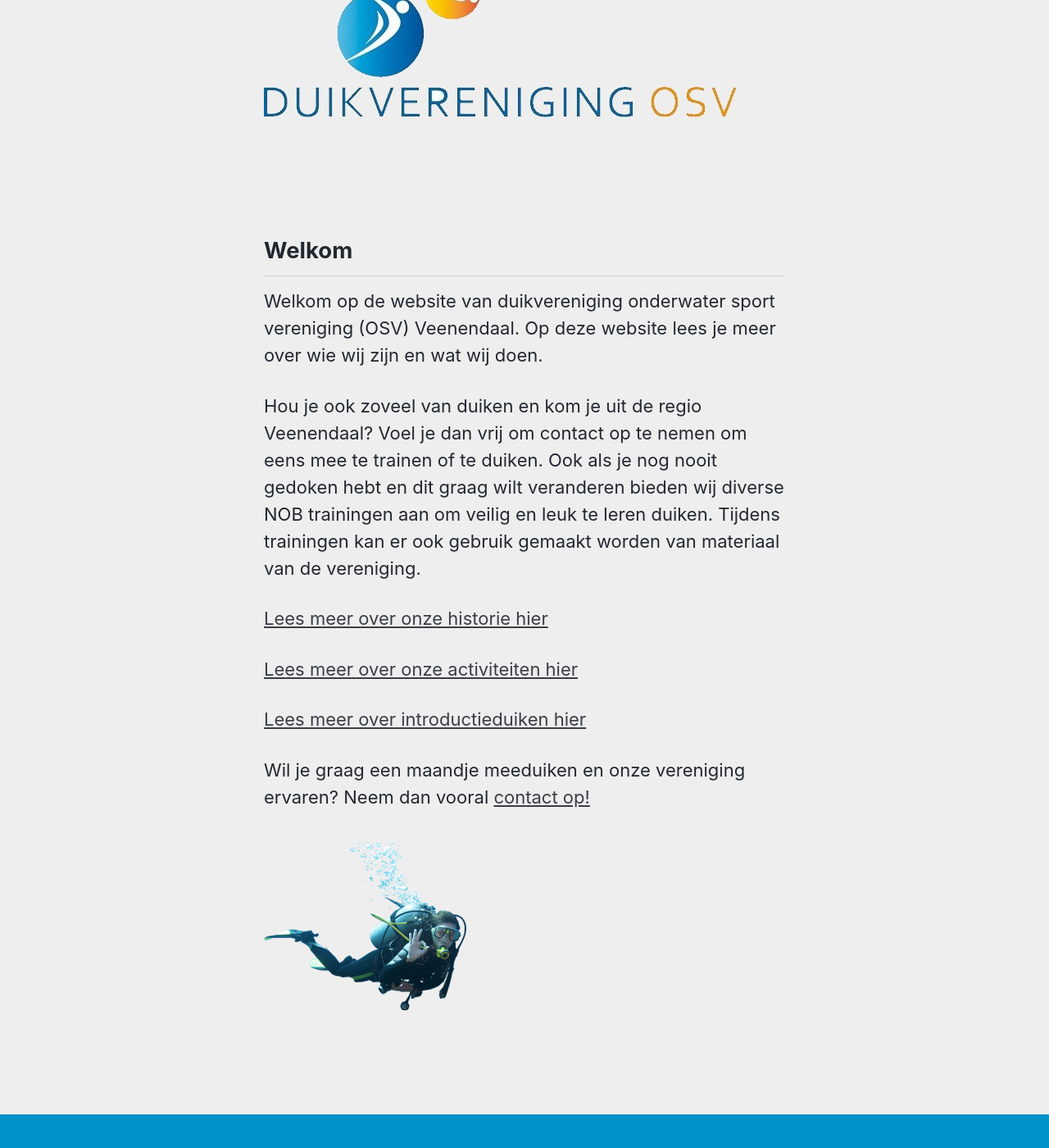
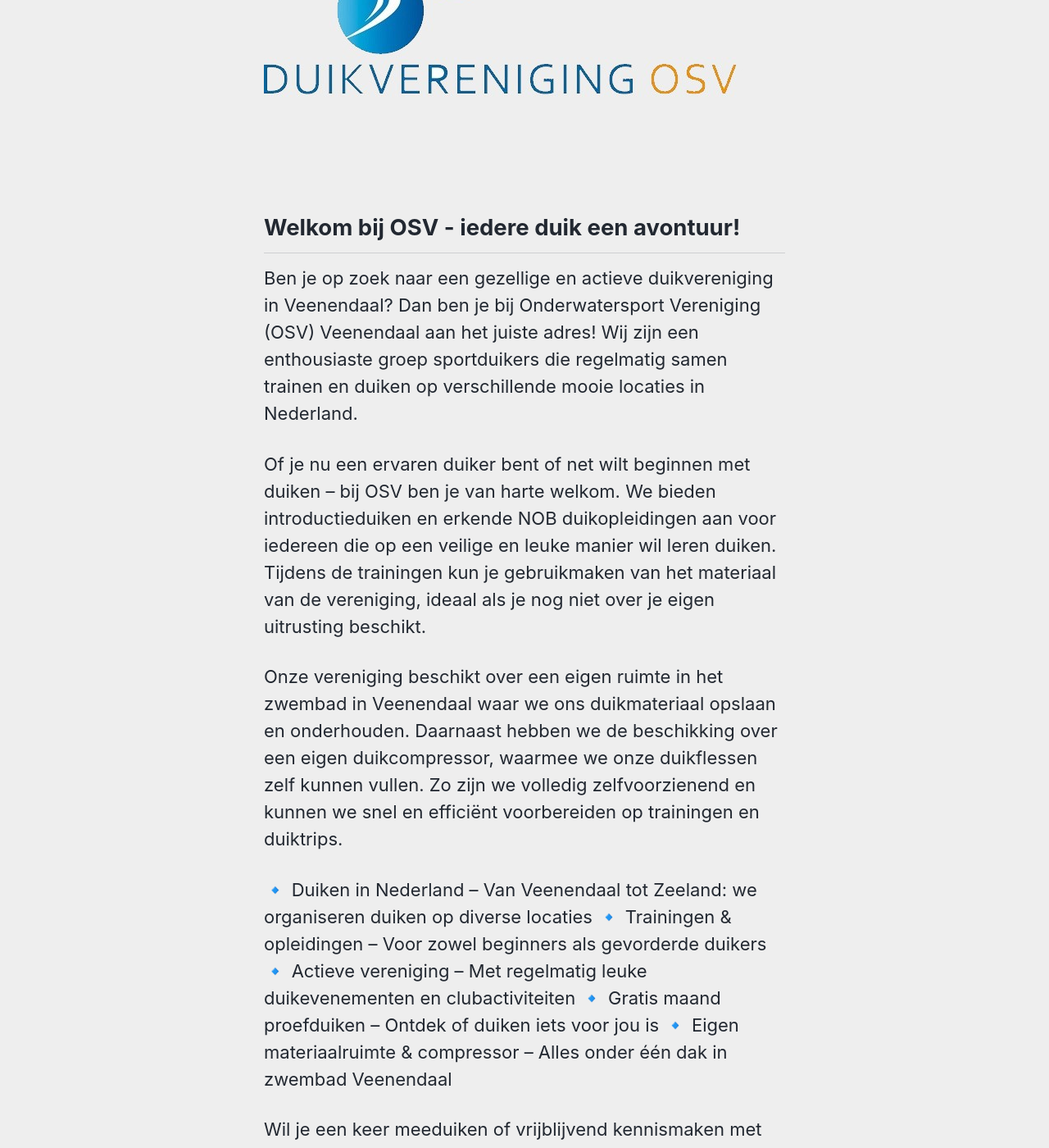
Before and after one commit to walthertimmer/osvveenendaal.nl, a Jekyll site: the page built from _pages/index.md, in a window 1280 px wide and 1400 px high, scrolled down 243 px. Shown: the whole window at 82% size. Built offline with Jekyll 4.4.1, drawn with Linux system fonts in a browser that asks for light colours; cached includes are drawn as plain includes; some of the changed text lies outside the part shown.

Commit message:
Update index.md

```diff
--- a/_pages/index.md
+++ b/_pages/index.md
@@ -4,15 +4,25 @@
 permalink: /
 title: Home
 ---
-#### Welkom bij OSV!
+# Scuba duikvereniging Veenendaal
 
 ![OSV Veenendaal](/assets/images/duikvereniging-osv.jpg){:class="img-responsive"}
 
-## Welkom
+## Welkom bij OSV - iedere duik een avontuur!
 
-Welkom op de website van duikvereniging onderwater sport vereniging (OSV) Veenendaal. Op deze website lees je meer over wie wij zijn en wat wij doen.
+Ben je op zoek naar een gezellige en actieve duikvereniging in Veenendaal? Dan ben je bij Onderwatersport Vereniging (OSV) Veenendaal aan het juiste adres! Wij zijn een enthousiaste groep sportduikers die regelmatig samen trainen en duiken op verschillende mooie locaties in Nederland.
 
-Hou je ook zoveel van duiken en kom je uit de regio Veenendaal? Voel je dan vrij om contact op te nemen om eens mee te trainen of te duiken. Ook als je nog nooit gedoken hebt en dit graag wilt veranderen bieden wij diverse NOB trainingen aan om veilig en leuk te leren duiken. Tijdens trainingen kan er ook gebruik gemaakt worden van materiaal van de vereniging.
+Of je nu een ervaren duiker bent of net wilt beginnen met duiken – bij OSV ben je van harte welkom. We bieden introductieduiken en erkende NOB duikopleidingen aan voor iedereen die op een veilige en leuke manier wil leren duiken. Tijdens de trainingen kun je gebruikmaken van het materiaal van de vereniging, ideaal als je nog niet over je eigen uitrusting beschikt.
+
+Onze vereniging beschikt over een eigen ruimte in het zwembad in Veenendaal waar we ons duikmateriaal opslaan en onderhouden. Daarnaast hebben we de beschikking over een eigen duikcompressor, waarmee we onze duikflessen zelf kunnen vullen. Zo zijn we volledig zelfvoorzienend en kunnen we snel en efficiënt voorbereiden op trainingen en duiktrips.
+
+🔹 Duiken in Nederland – Van Veenendaal tot Zeeland: we organiseren duiken op diverse locaties
+🔹 Trainingen & opleidingen – Voor zowel beginners als gevorderde duikers
+🔹 Actieve vereniging – Met regelmatig leuke duikevenementen en clubactiviteiten
+🔹 Gratis maand proefduiken – Ontdek of duiken iets voor jou is
+🔹 Eigen materiaalruimte & compressor – Alles onder één dak in zwembad Veenendaal
+
+Wil je een keer meeduiken of vrijblijvend kennismaken met onze club? Je bent van harte welkom om een maandje mee te trainen en de sfeer te proeven.
 
 [Lees meer over onze historie hier](/wie-zijn-wij/)
 
@@ -20,6 +30,8 @@
 
 [Lees meer over introductieduiken hier](/introductieduik/)
 
-Wil je graag een maandje meeduiken en onze vereniging ervaren? Neem dan vooral [contact op!](/contact/)
+[Neem contact met ons op voor een proefduik!](/contact/)
 
 ![duiker](assets/images/duiker.png)
+
+Duik mee met OSV Veenendaal – iedere duik een avontuur!
```
